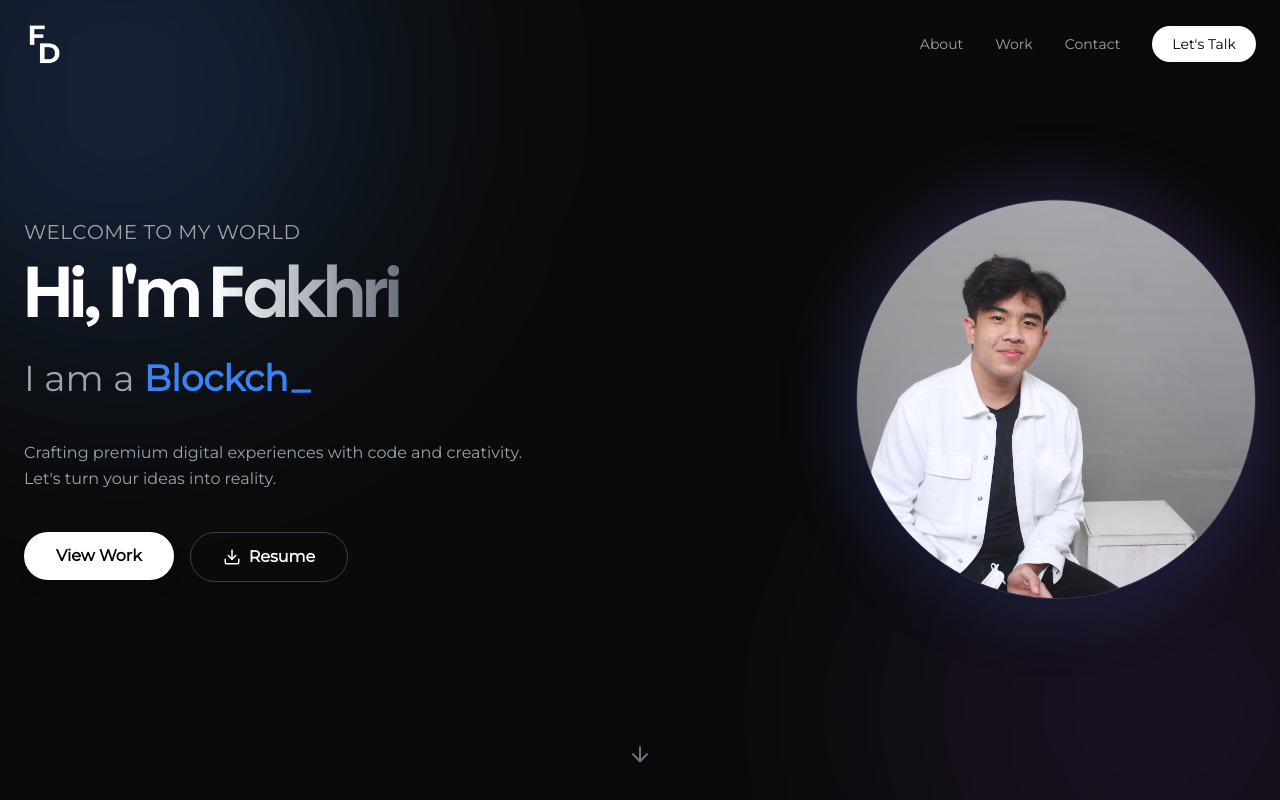
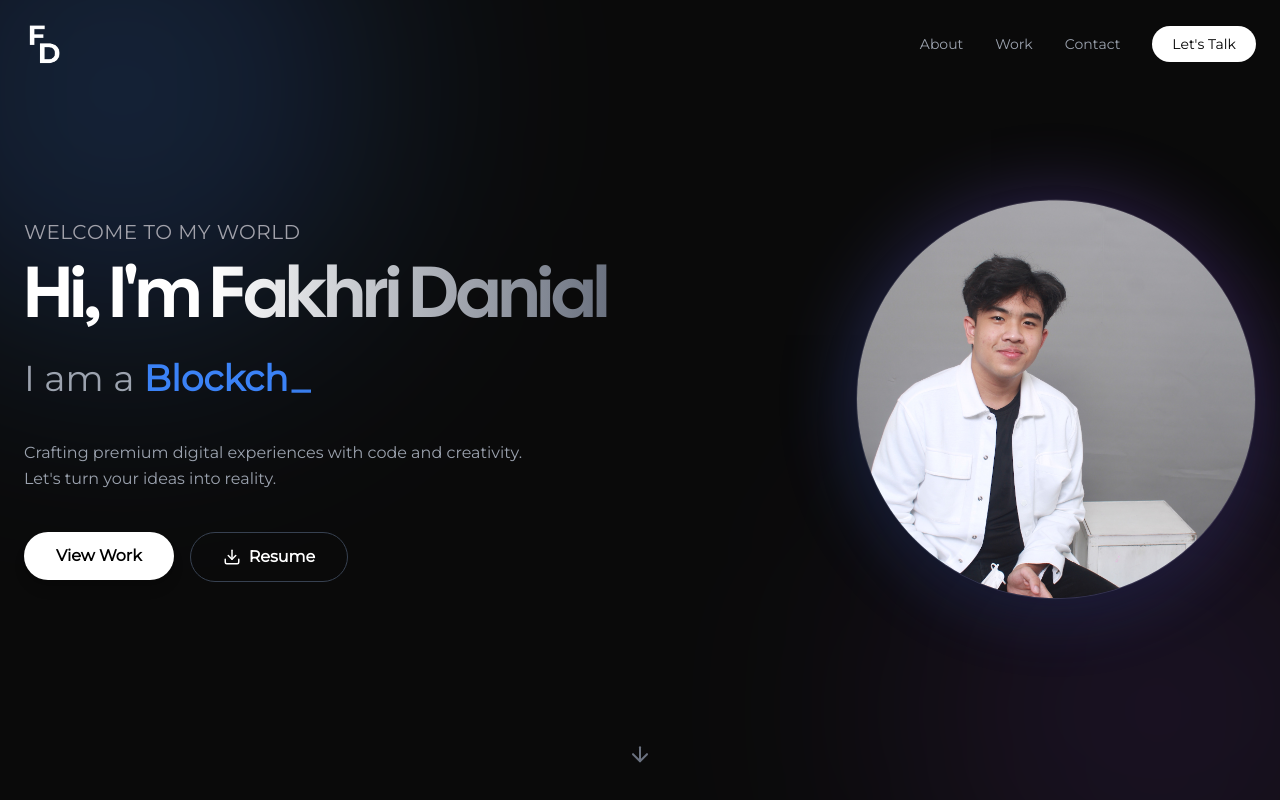
Before and after one commit to fdaniall/personal-website, a Next.js app: page / in a window 1280 px wide. Shown: the top 800 px of the page. Built offline with nearby package versions, Linux system fonts and the light colour scheme.

Commit message:
feat: Update displayed name to Fakhri Danial in Hero component.

```diff
--- a/src/components/Hero.js
+++ b/src/components/Hero.js
@@ -26,7 +26,7 @@ const Hero = () => {
                             WELCOME TO MY WORLD
                         </h2>
                         <h1 className="text-4xl md:text-7xl font-bold mb-6 font-calSans tracking-tight leading-tight">
-                            Hi, I&apos;m <span className="text-transparent bg-clip-text bg-gradient-to-r from-white to-gray-500">Fakhri</span>
+                            Hi, I&apos;m <span className="text-transparent bg-clip-text bg-gradient-to-r from-white to-gray-500">Fakhri Danial</span>
                         </h1>
                         <div className="text-2xl md:text-4xl text-gray-400 font-light h-[50px]">
                             <span>I am a </span>
```
